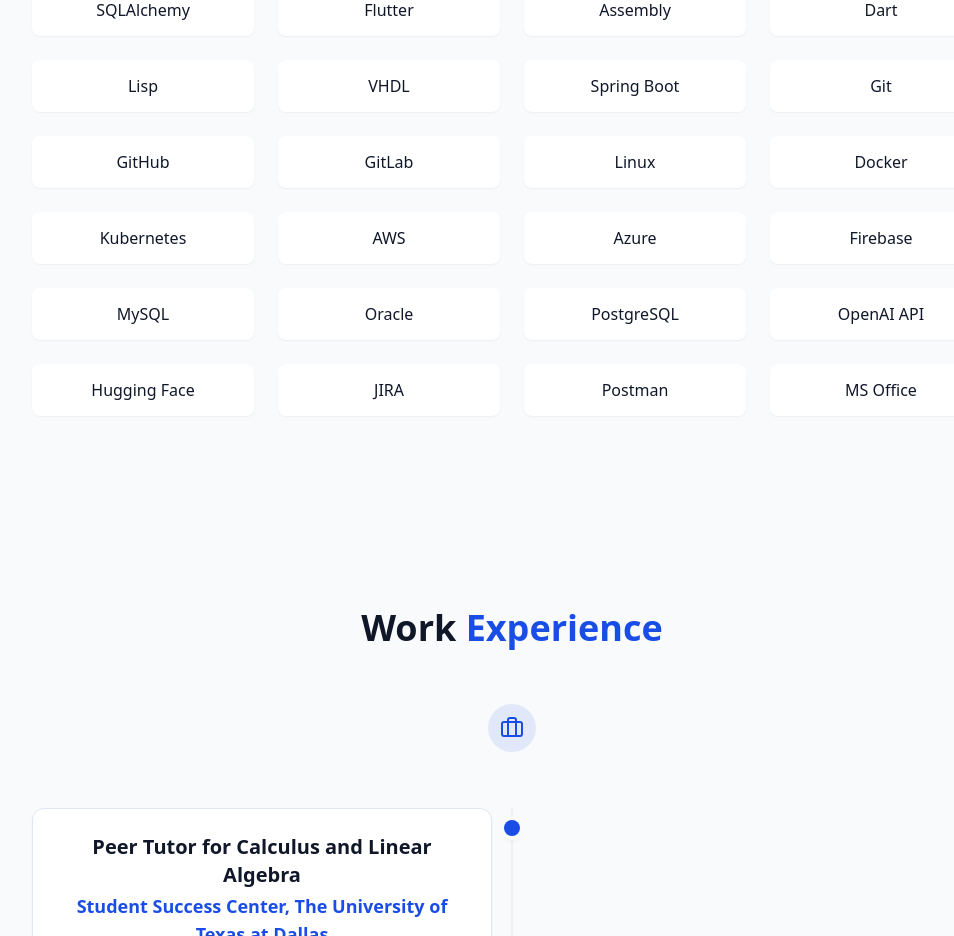
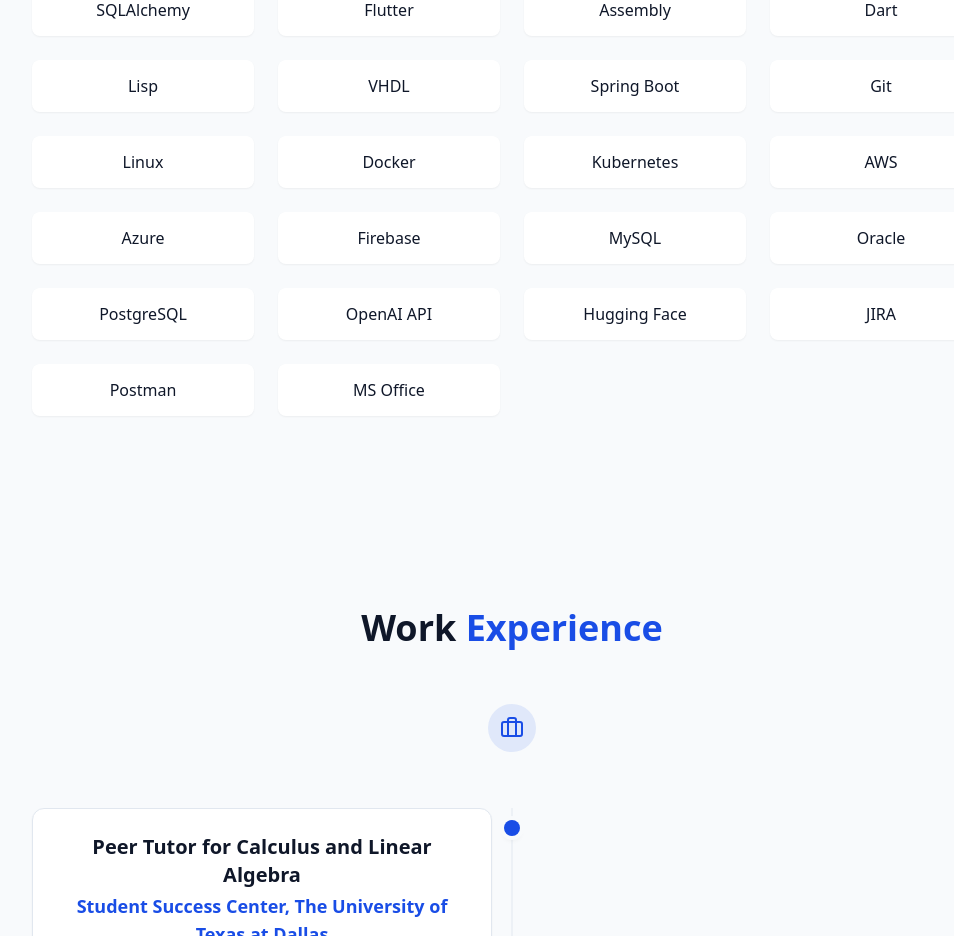
Before and after one commit to seeyannewaz/Portfolio, a React (Vite) app: page / in a window 1280 px wide. Shown: the part 3060-3996 px from the top of the page, without its empty margins (128-1082 px from the left). Built offline with nearby package versions, Linux system fonts and the light colour scheme.

Commit message:
Updated Skills

```diff
--- a/src/components/SkillsSection.jsx
+++ b/src/components/SkillsSection.jsx
@@ -35,8 +35,6 @@ const skills = [
 
   // Tools
   { name: "Git", category: "tools" },
-  { name: "GitHub", category: "tools" },
-  { name: "GitLab", category: "tools" },
   { name: "Linux", category: "tools" },
   { name: "Docker", category: "tools" },
   { name: "Kubernetes", category: "tools" },
```
